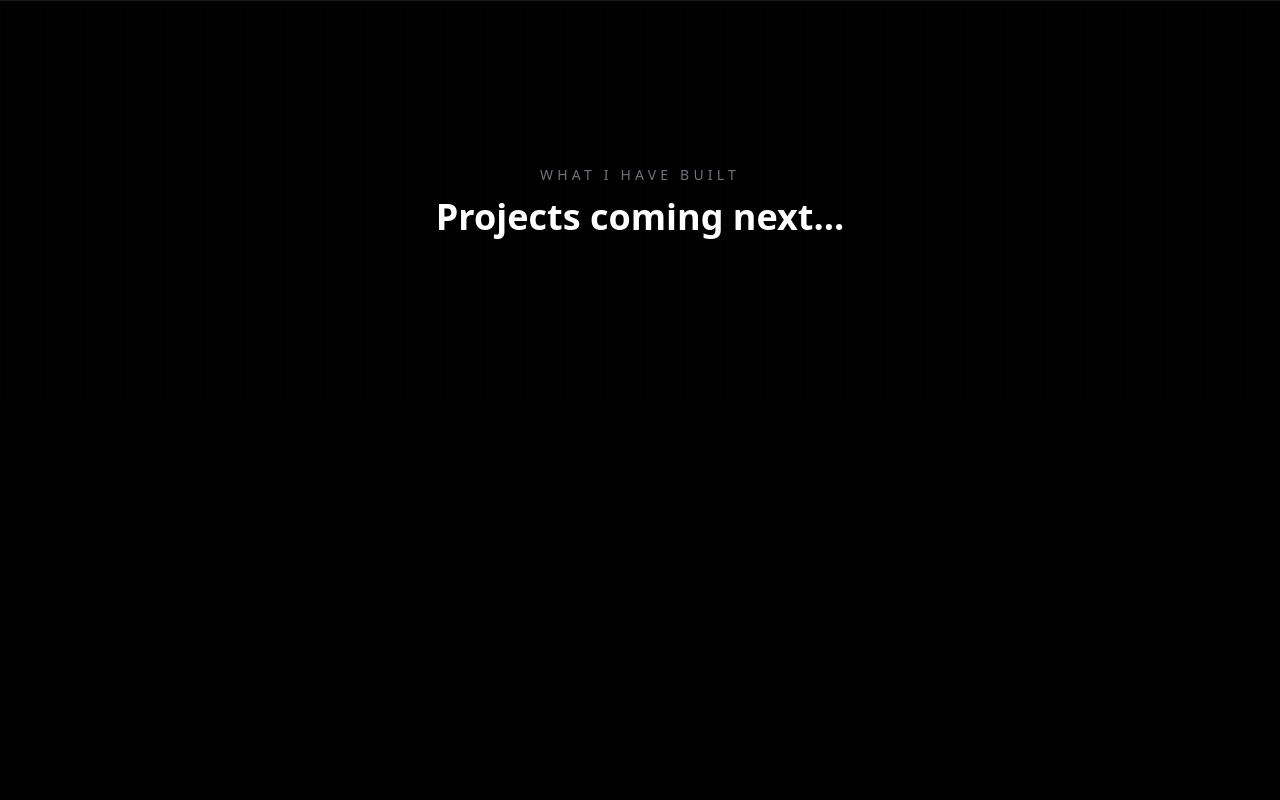
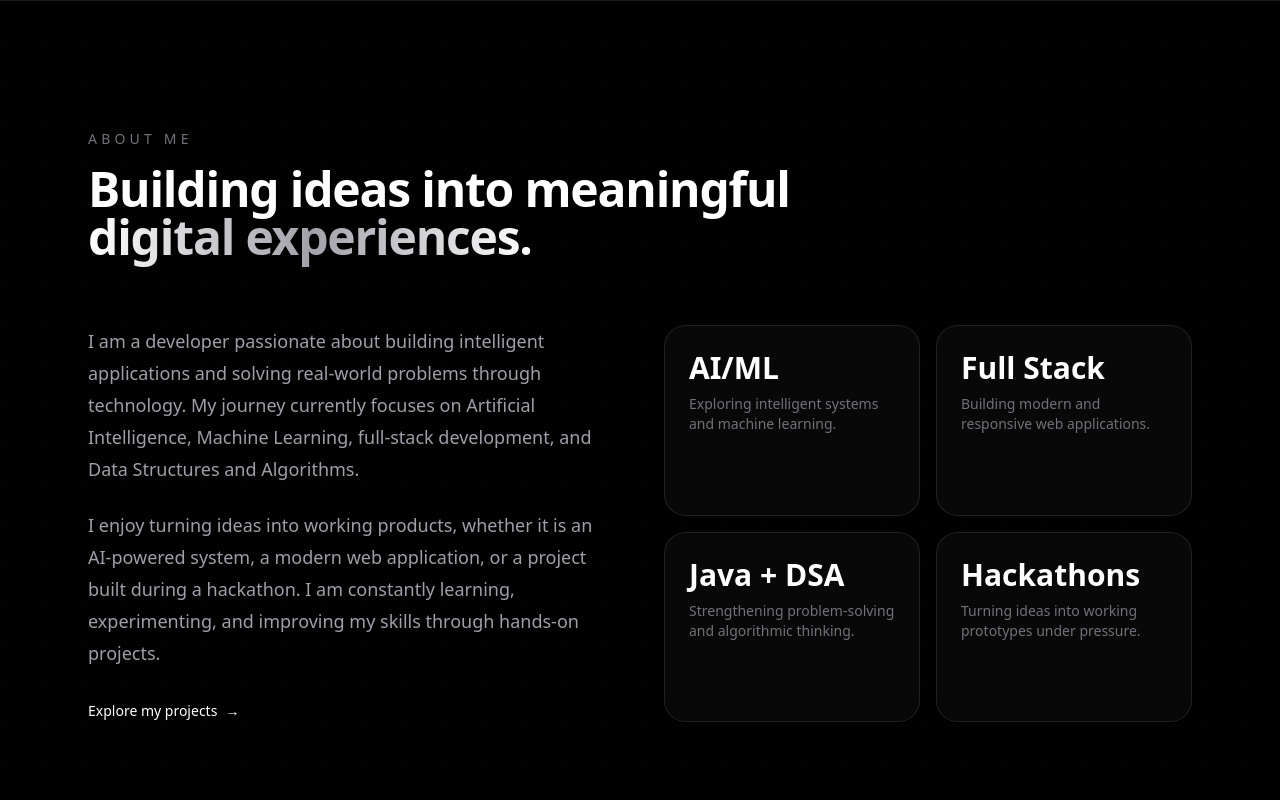
Before and after one commit to Vansh794/New_Portfolio, a Next.js app: page / in a window 1280 px wide. Shown: the part 800-1600 px from the top of the page. Before the commit the page ends 1200 px from the top, so only its background shows below. Built offline with nearby package versions, Linux system fonts and the light colour scheme.

Commit message:
Add about section to portfolio

```diff
--- a/app/page.tsx
+++ b/app/page.tsx
@@ -1,4 +1,6 @@
 import { Navbar } from "@/components/navbar";
+import { About } from "@/components/about";
+
 export default function Home() {
   return (
     <main className="min-h-screen bg-background">
@@ -7,6 +9,7 @@ export default function Home() {
 
       {/* Hero Section */}
       <section className="relative flex min-h-screen items-center justify-center overflow-hidden">
+
         {/* Background Grid */}
         <div className="grid-background absolute inset-0 opacity-60" />
 
@@ -36,9 +39,7 @@ export default function Home() {
           {/* Main Heading */}
           <h1 className="text-5xl font-bold tracking-tight text-white sm:text-7xl md:text-8xl lg:text-9xl">
             Hi, I am{" "}
-            <span className="gradient-text">
-              Vansh.
-            </span>
+            <span className="gradient-text">Vansh.</span>
           </h1>
 
           {/* Description */}
@@ -55,6 +56,7 @@ export default function Home() {
               className="group rounded-full bg-white px-7 py-3.5 text-sm font-semibold text-black transition-all duration-300 hover:scale-105 hover:bg-zinc-200"
             >
               View My Work
+
               <span className="ml-2 inline-block transition-transform duration-300 group-hover:translate-x-1">
                 →
               </span>
@@ -70,7 +72,7 @@ export default function Home() {
             </a>
           </div>
 
-          {/* Tech Stack Preview */}
+          {/* Tech Stack */}
           <div className="mt-16">
             <p className="mb-4 text-xs uppercase tracking-[0.25em] text-zinc-600">
               Currently working with
@@ -109,10 +111,13 @@ export default function Home() {
         </div>
       </section>
 
+      {/* About Section */}
+      <About />
+
       {/* Temporary Projects Section */}
       <section
         id="projects"
-        className="relative flex min-h-[50vh] items-center justify-center border-t border-white/10"
+        className="relative flex min-h-[50vh] items-center justify-center overflow-hidden border-t border-white/10"
       >
         <div className="grid-background absolute inset-0 opacity-20" />
 
--- /dev/null
+++ b/components/about.tsx
@@ -0,0 +1,89 @@
+export function About() {
+  return (
+    <section
+        id="about"
+        className="relative scroll-mt-24 overflow-hidden border-t border-white/10 py-24 sm:py-32"
+    >
+      {/* Background */}
+      <div className="grid-background absolute inset-0 opacity-20" />
+
+      <div className="relative z-10 mx-auto max-w-6xl px-6">
+
+        {/* Section Heading */}
+        <div className="mb-16">
+          <p className="mb-4 text-sm font-medium uppercase tracking-[0.3em] text-zinc-500">
+            About Me
+          </p>
+
+          <h2 className="max-w-3xl text-4xl font-bold tracking-tight text-white sm:text-5xl">
+            Building ideas into meaningful{" "}
+            <span className="gradient-text">digital experiences.</span>
+          </h2>
+        </div>
+
+        {/* Content */}
+        <div className="grid gap-12 md:grid-cols-2">
+
+          {/* Left Side */}
+          <div>
+            <p className="text-lg leading-8 text-zinc-400">
+              I am a developer passionate about building intelligent
+              applications and solving real-world problems through technology.
+              My journey currently focuses on Artificial Intelligence,
+              Machine Learning, full-stack development, and Data Structures
+              and Algorithms.
+            </p>
+
+            <p className="mt-6 text-lg leading-8 text-zinc-400">
+              I enjoy turning ideas into working products, whether it is an
+              AI-powered system, a modern web application, or a project built
+              during a hackathon. I am constantly learning, experimenting,
+              and improving my skills through hands-on projects.
+            </p>
+
+            <a
+              href="#projects"
+              className="mt-8 inline-flex items-center gap-2 text-sm font-medium text-white transition hover:text-zinc-400"
+            >
+              Explore my projects
+              <span>→</span>
+            </a>
+          </div>
+
+          {/* Right Side - Highlights */}
+          <div className="grid gap-4 sm:grid-cols-2">
+
+            <div className="rounded-2xl border border-white/10 bg-white/[0.03] p-6 backdrop-blur-sm transition hover:bg-white/[0.06]">
+              <p className="text-3xl font-bold text-white">AI/ML</p>
+              <p className="mt-2 text-sm text-zinc-500">
+                Exploring intelligent systems and machine learning.
+              </p>
+            </div>
+
+            <div className="rounded-2xl border border-white/10 bg-white/[0.03] p-6 backdrop-blur-sm transition hover:bg-white/[0.06]">
+              <p className="text-3xl font-bold text-white">Full Stack</p>
+              <p className="mt-2 text-sm text-zinc-500">
+                Building modern and responsive web applications.
+              </p>
+            </div>
+
+            <div className="rounded-2xl border border-white/10 bg-white/[0.03] p-6 backdrop-blur-sm transition hover:bg-white/[0.06]">
+              <p className="text-3xl font-bold text-white">Java + DSA</p>
+              <p className="mt-2 text-sm text-zinc-500">
+                Strengthening problem-solving and algorithmic thinking.
+              </p>
+            </div>
+
+            <div className="rounded-2xl border border-white/10 bg-white/[0.03] p-6 backdrop-blur-sm transition hover:bg-white/[0.06]">
+              <p className="text-3xl font-bold text-white">Hackathons</p>
+              <p className="mt-2 text-sm text-zinc-500">
+                Turning ideas into working prototypes under pressure.
+              </p>
+            </div>
+
+          </div>
+        </div>
+      </div>
+    </section>
+  );
+}
--- a/components/navbar.tsx
+++ b/components/navbar.tsx
@@ -1,5 +1,3 @@
-import Link from "next/link";
-
 const navItems = [
   { name: "About", href: "#about" },
   { name: "Projects", href: "#projects" },
@@ -10,27 +8,27 @@ const navItems = [
 
 export function Navbar() {
   return (
-    <header className="fixed inset-x-0 top-0 z-50">
-      <div className="mx-auto mt-4 flex max-w-6xl items-center justify-between rounded-full border border-white/10 bg-black/50 px-5 py-3 backdrop-blur-xl">
+    <header className="fixed inset-x-0 top-0 z-50 px-6">
+      <div className="mx-auto mt-4 flex max-w-6xl items-center justify-between rounded-full border border-white/10 bg-black/70 px-5 py-3 backdrop-blur-xl">
 
         {/* Logo */}
-        <Link
-          href="/"
+        <a
+          href="#"
           className="text-base font-semibold tracking-tight text-white"
         >
           Vansh.
-        </Link>
+        </a>
 
         {/* Navigation */}
         <nav className="flex items-center gap-6">
           {navItems.map((item) => (
-            <Link
+            <a
               key={item.name}
               href={item.href}
               className="text-sm text-zinc-400 transition-colors duration-200 hover:text-white"
             >
               {item.name}
-            </Link>
+            </a>
           ))}
         </nav>
 
```
